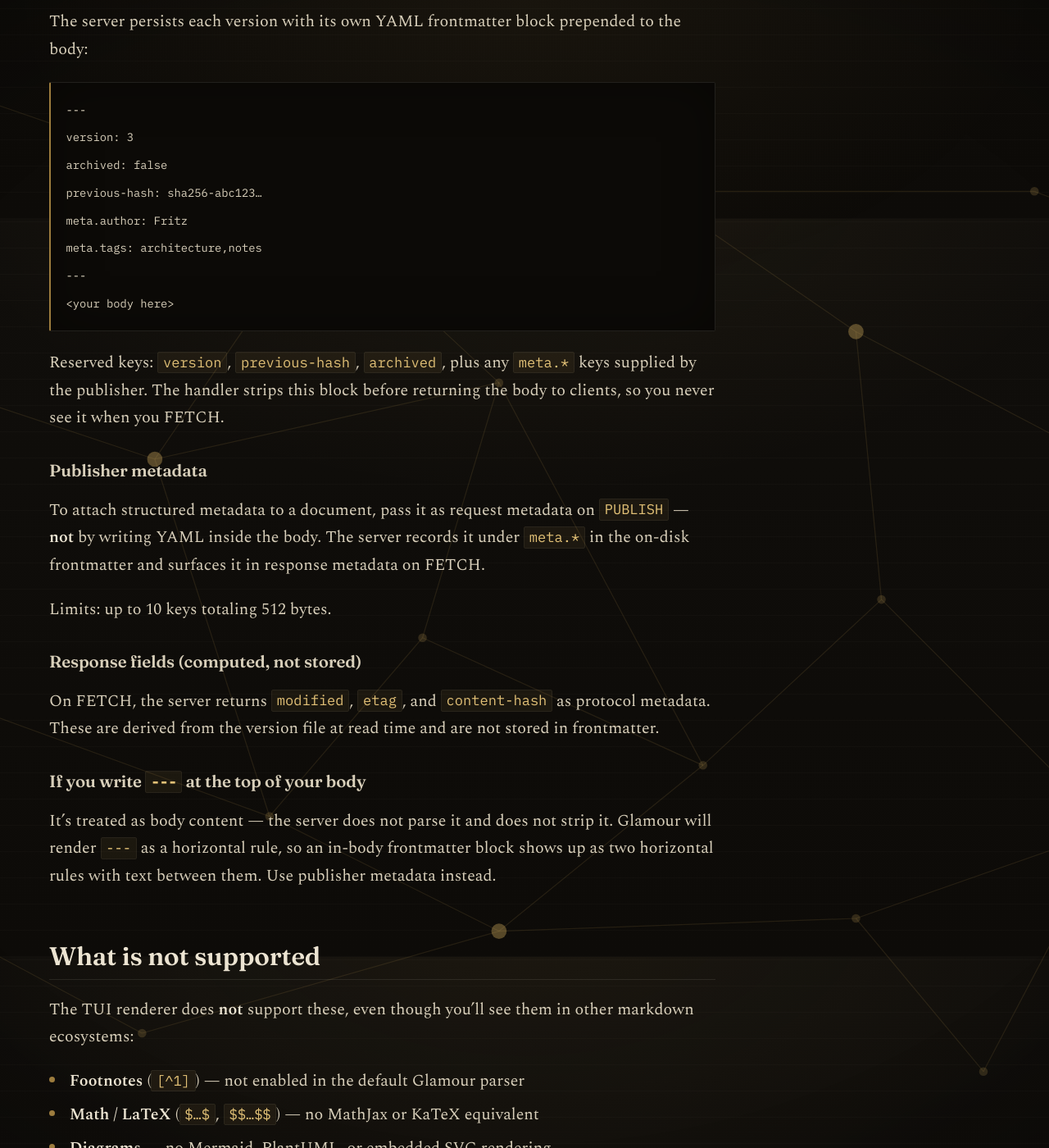
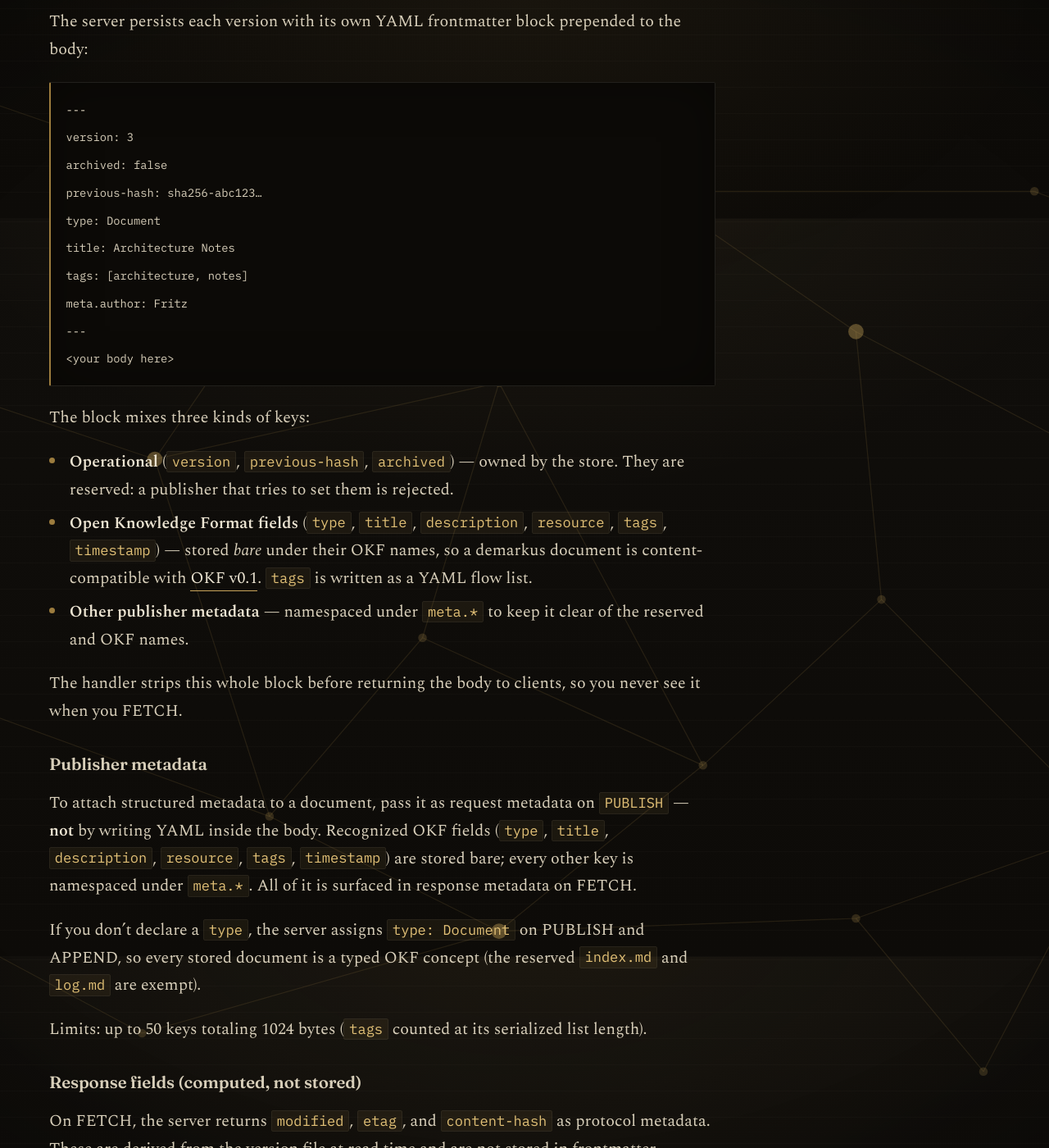
Before and after one commit to latebit-io/demarkus, a Jekyll site: the page built from reference/markdown.md, in a window 1280 px wide and 1400 px high, scrolled down 2433 px. Shown: the whole window at 82% size. Built offline with Jekyll 4.4.1, drawn with Linux system fonts in a browser that asks for light colours; some of the changed text lies outside the part shown.

Commit message:
docs(pages): document OKF compatibility in markdown reference

````diff
--- a/reference/markdown.md
+++ b/reference/markdown.md
@@ -66,19 +66,29 @@
 version: 3
 archived: false
 previous-hash: sha256-abc123…
+type: Document
+title: Architecture Notes
+tags: [architecture, notes]
 meta.author: Fritz
-meta.tags: architecture,notes
 ---
 <your body here>
 ```
 
-Reserved keys: `version`, `previous-hash`, `archived`, plus any `meta.*` keys supplied by the publisher. The handler strips this block before returning the body to clients, so you never see it when you FETCH.
+The block mixes three kinds of keys:
+
+- **Operational** (`version`, `previous-hash`, `archived`) — owned by the store. They are reserved: a publisher that tries to set them is rejected.
+- **Open Knowledge Format fields** (`type`, `title`, `description`, `resource`, `tags`, `timestamp`) — stored *bare* under their OKF names, so a demarkus document is content-compatible with [OKF v0.1](https://github.com/GoogleCloudPlatform/knowledge-catalog). `tags` is written as a YAML flow list.
+- **Other publisher metadata** — namespaced under `meta.*` to keep it clear of the reserved and OKF names.
+
+The handler strips this whole block before returning the body to clients, so you never see it when you FETCH.
 
 ### Publisher metadata
 
-To attach structured metadata to a document, pass it as request metadata on `PUBLISH` — **not** by writing YAML inside the body. The server records it under `meta.*` in the on-disk frontmatter and surfaces it in response metadata on FETCH.
+To attach structured metadata to a document, pass it as request metadata on `PUBLISH` — **not** by writing YAML inside the body. Recognized OKF fields (`type`, `title`, `description`, `resource`, `tags`, `timestamp`) are stored bare; every other key is namespaced under `meta.*`. All of it is surfaced in response metadata on FETCH.
 
-Limits: up to 10 keys totaling 512 bytes.
+If you don't declare a `type`, the server assigns `type: Document` on PUBLISH and APPEND, so every stored document is a typed OKF concept (the reserved `index.md` and `log.md` are exempt).
+
+Limits: up to 50 keys totaling 1024 bytes (`tags` counted at its serialized list length).
 
 ### Response fields (computed, not stored)
 
@@ -87,6 +97,18 @@
 ### If you write `---` at the top of your body
 
 It's treated as body content — the server does not parse it and does not strip it. Glamour will render `---` as a horizontal rule, so an in-body frontmatter block shows up as two horizontal rules with text between them. Use publisher metadata instead.
+
+## Open Knowledge Format (OKF) compatibility
+
+A single demarkus document is content-compatible with [Google's Open Knowledge Format v0.1](https://github.com/GoogleCloudPlatform/knowledge-catalog): the recognized OKF fields are stored under their OKF names (see above), and the server assigns a default `type` so every document is a typed OKF concept.
+
+This is a **document-level** guarantee. At the system level demarkus is a superset — it layers versioning, a SHA-256 hash chain, QUIC transport, capability auth, and LOOKUP around an OKF-compatible document. Demarkus does **not** serve or ingest OKF *bundles* over the wire (frontmatter is stripped before serving, and the `versions/` store is not a bundle tree). Bundle interop is handled out of band by the `demarkus okf` codec:
+
+- `demarkus okf validate <bundle-dir>` — check a directory of markdown files for OKF v0.1 conformance.
+- `demarkus okf import <bundle-dir> mark://host/prefix` — publish an OKF bundle into a demarkus world (sanitizes/caps metadata with warnings, rewrites bundle-absolute links).
+- `demarkus okf export mark://host/prefix <out-dir>` — write a demarkus world subtree back out as a conformant OKF bundle.
+
+See the [protocol specification](https://github.com/latebit-io/demarkus/blob/main/docs/SPEC.md) (§14) for the full field mapping and conformance details.
 
 ## What is not supported
 
@@ -119,8 +141,8 @@
 ## Document size
 
 - Body: up to 1 MiB (`MaxBodyLength = 1048576` bytes)
-- Frontmatter: up to 1 KiB of protocol overhead on disk per version
-- Publisher metadata keys: up to 10 keys, 512 bytes total
+- Publisher metadata: up to 50 keys, 1024 bytes total (`tags` counted at its serialized list length)
+- Stored frontmatter: up to 2 KiB on disk per version (publisher metadata plus the store's own operational fields)
 
 ## Why so minimal?
 
````
Also changed, not shown: reference/index.md (+1 -0 lines).
